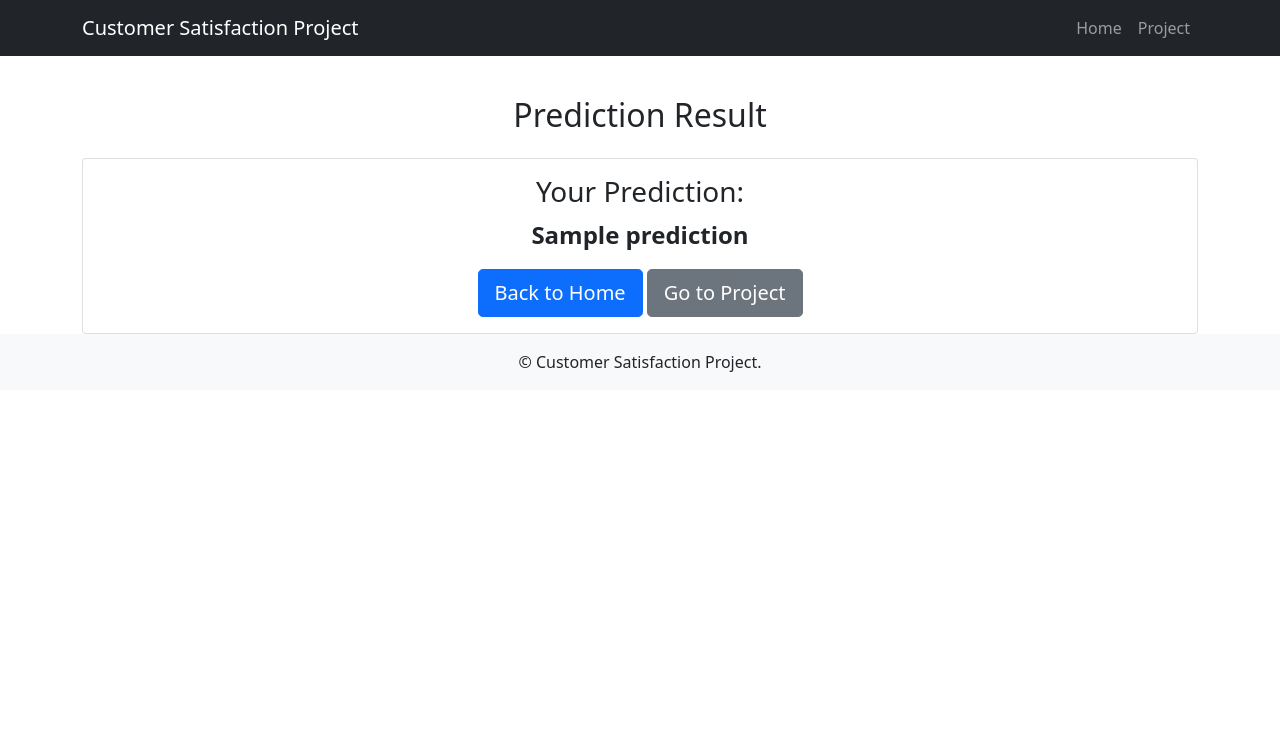
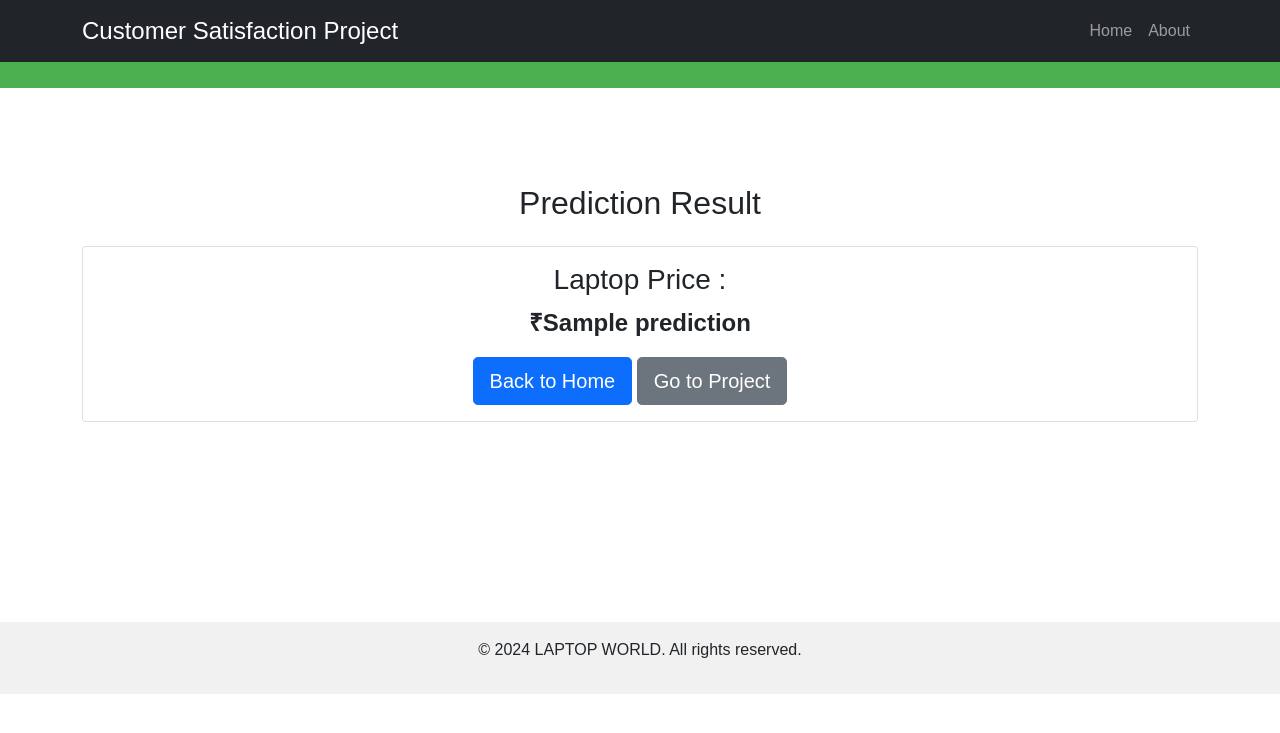
Before and after one commit to KeshavMaheshwari21/Python-DS, a Flask app: template Projects/Laptop Price Predictation/templates/output.html in a window 1280 px wide. Shown: the top 733 px of the page. Run offline with Flask 3, Linux system fonts and the light colour scheme; the template is opened without the code that fills it: most values are stand-ins (such as "Sample title", 1, 10 or a date in 2020); parts of the project's set-up code (start-up, migrations or seed data) failed here and were passed over; some libraries are stand-ins or nearby versions.

Commit message:
Update output.html

```diff
--- a/Projects/Laptop Price Predictation/templates/output.html
+++ b/Projects/Laptop Price Predictation/templates/output.html
@@ -4,15 +4,71 @@
 <head>
     <meta charset="UTF-8">
     <meta name="viewport" content="width=device-width, initial-scale=1.0">
-    <title>Prediction Result</title>
+    <title>Project</title>
     <link href="https://cdn.jsdelivr.net/npm/bootstrap@5.1.3/dist/css/bootstrap.min.css" rel="stylesheet"
         integrity="sha384-1BmE4kWBq78iYhFldvKuhfTAU6auU8tT94WrHftjDbrCEXSU1oBoqyl2QvZ6jIW3" crossorigin="anonymous">
     <link rel="stylesheet" href="https://cdnjs.cloudflare.com/ajax/libs/font-awesome/6.1.1/css/all.min.css"
         integrity="sha512-KfkfwYDsLkIlwQp6LFnl8zNdLGxu9YAA1QvwINks4PhcElQSvqcyVLLD9aMhXd13uQjoXtEKNosOWaZqXgel0g=="
         crossorigin="anonymous" referrerpolicy="no-referrer" />
+    <style>
+        body {
+            font-family: Arial, sans-serif;
+            margin: 0;
+            padding: 0;
+            box-sizing: border-box;
+        }
+
+        header {
+            background-color: #4CAF50;
+            color: white;
+            padding: 1em;
+            text-align: center;
+        }
+
+        nav {
+            background-color: #4CAF50;
+            color: white;
+        }
+
+        .navbar-brand {
+            font-size: 1.5rem;
+        }
+
+        footer {
+            background-color: #f1f1f1;
+            text-align: center;
+            padding: 1em;
+            position: relative;
+            width: 100%;
+            bottom: 0;
+        }
+
+        .form-container {
+            margin: 2em auto;
+            max-width: 900px;
+        }
+
+        .form-label {
+            font-weight: bold;
+        }
+
+        .btn-secondary {
+            margin-right: 1em;
+        }
+
+        @media (max-width: 600px) {
+            .form-container {
+                margin: 1em;
+            }
+        }
+    </style>
 </head>
 
 <body>
+
+    <header>
+        <h1>Customer Satisfaction Project</h1>
+    </header>
 
     <nav class="navbar navbar-expand-lg navbar-dark bg-dark fixed-top">
         <div class="container">
@@ -28,7 +84,7 @@
                         <a class="nav-link" aria-current="page" href="/">Home</a>
                     </li>
                     <li class="nav-item">
-                        <a class="nav-link" href="/project">Project</a>
+                        <a class="nav-link" href="#about">About</a>
                     </li>
                 </ul>
             </div>
@@ -40,18 +96,16 @@
 
         <div class="card">
             <div class="card-body text-center">
-                <h3 class="card-title">Your Prediction:</h3>
-                <p class="card-text fs-4"><strong>{{ prediction }}</strong></p>
+                <h3 class="card-title">Laptop Price :</h3>
+                <p class="card-text fs-4"><strong>₹{{ prediction }}</strong></p>
                 <a href="/" class="btn btn-primary btn-lg">Back to Home</a>
                 <a href="/project" class="btn btn-secondary btn-lg">Go to Project</a>
             </div>
         </div>
     </div>
 
-    <footer class="footer bg-light text-center py-3">
-        <div class="container">
-            <p class="mb-0">&copy; Customer Satisfaction Project.</p>
-        </div>
+    <footer style="margin-top: 200px;">
+        <p>&copy; 2024 LAPTOP WORLD. All rights reserved.</p>
     </footer>
 
     <script src="https://cdn.jsdelivr.net/npm/bootstrap@5.1.3/dist/js/bootstrap.bundle.min.js"></script>
```
